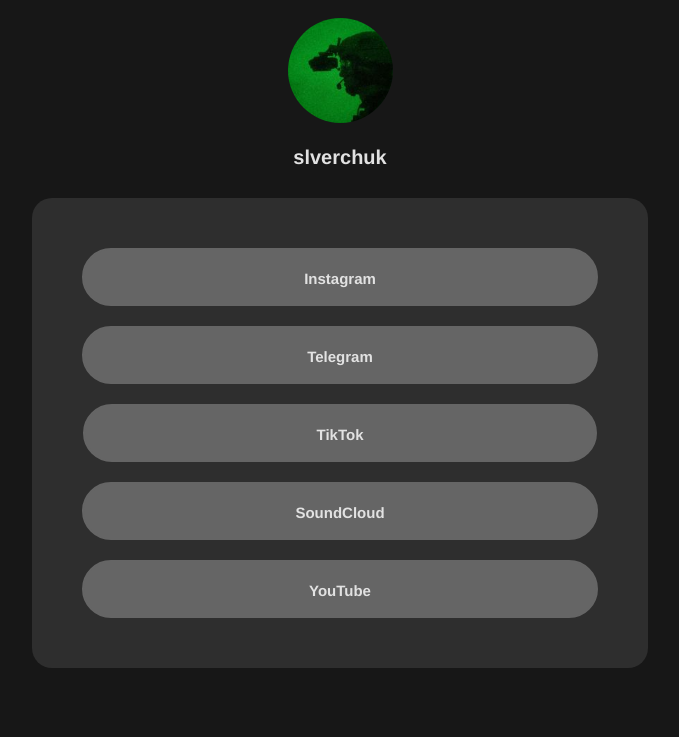
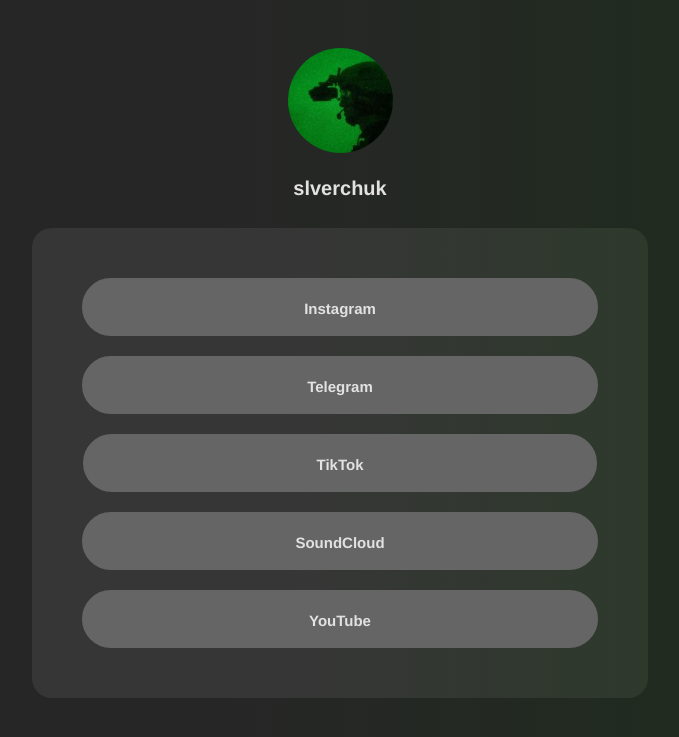
Before and after one commit to web-test0/web, a PHP site: page / in a window 1280 px wide. Shown: the top 737 px of the page, without its empty margins (300-979 px from the left). Run offline with PHP 8.4, Linux system fonts and the light colour scheme.

Commit message:
Add files via upload

```diff
--- a/css/style.css
+++ b/css/style.css
@@ -1,7 +1,9 @@
 body{
     font-family: Karla, "Helvetica Neue", Helvetica, sans-serif;
     font-size: 15px;
-    background-color: rgb(23, 23, 23);
+    background: rgb(38,38,38);
+    background: linear-gradient(90deg, rgba(38,38,38,1) 41%, rgb(29, 46, 27) 100%);
+    margin: 3%;
 }
 .inst{
     padding: 0 220px;
@@ -23,8 +25,6 @@ body{
     flex-flow: row wrap;
     justify-content: center;
     align-items: center;
-
-    margin: 0px;
     text-align:center;
 }
 * {
@@ -58,6 +58,10 @@ ul li a:hover{
     color: #767676;
     transition-delay: .02s;
 }
+ul li a:active {
+    color: #bebebe;
+    background-color: #4b4b4b;
+}
 ul {
     position: relative;
     display: flex;
@@ -65,7 +69,8 @@ ul {
     gap: 20px;
     padding: 50px;
     border-radius: 20px;
-    background-color: #2e2e2e;
+    background: rgb(54,54,54);
+    background: linear-gradient(90deg, rgba(54,54,54,1) 41%, rgba(46,57,44,1) 100%);
 }
 .photo {
     padding: 10px;
@@ -84,7 +89,7 @@ ul {
 }
 .name1{
     text-align:center;
-    padding: 0;
+
 }
 .name{
     font-size: 20px;
```
